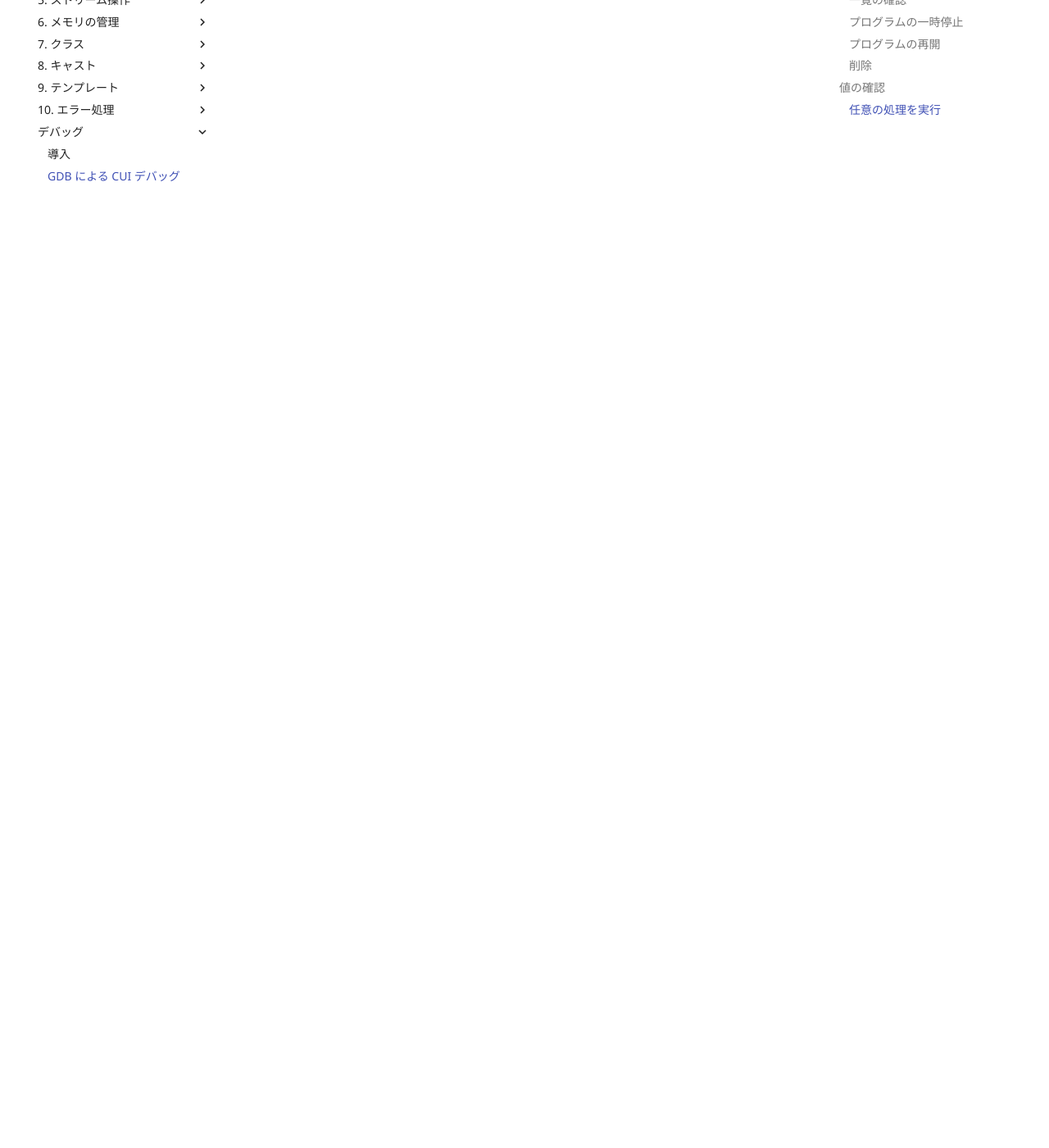
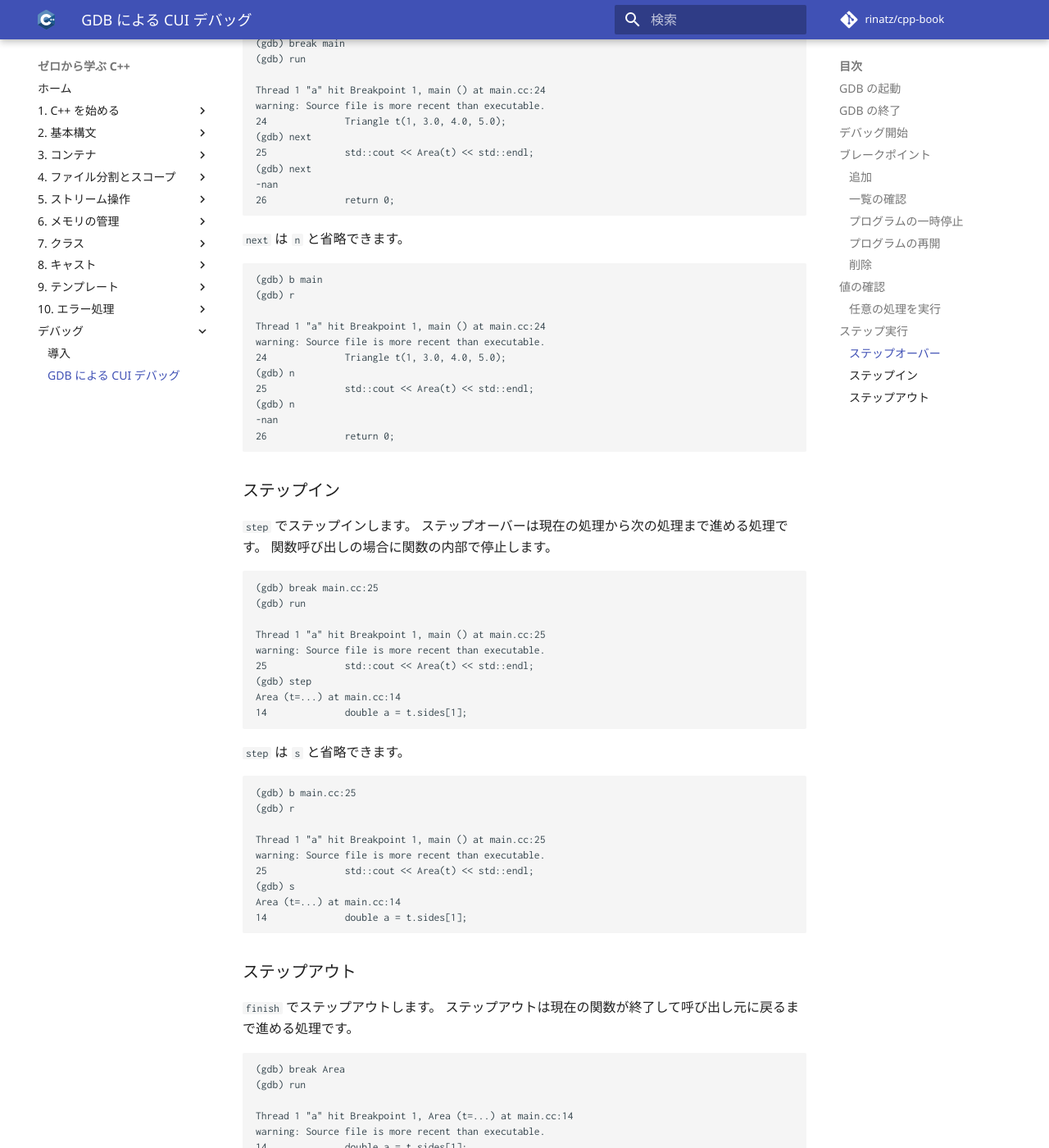
Before and after one commit to rinatz/cpp-book, an MkDocs documentation site: the page built from docs/debug-gdb.md, in a window 1280 px wide and 1400 px high, scrolled down 4530 px. Shown: the whole window at 82% size. Built offline with MkDocs 1.6.1 and Material for MkDocs 9.7.7, drawn with Linux system fonts in a browser that asks for light colours; comment, search, counter and statistics services are not loaded; some of the changed text lies outside the part shown.

Commit message:
Explain step over, step into and step out

````diff
--- a/docs/debug-gdb.md
+++ b/docs/debug-gdb.md
@@ -221,3 +221,113 @@ $7 = 0
 ```
 
 <!-- TODO: inline関数を呼び出せない理由 -->
+
+## ステップ実行
+
+### ステップオーバー
+
+`next` でステップオーバーします。
+ステップオーバーは現在の行から次の行に処理がある行まで進める処理です。
+
+```gdb
+(gdb) break main
+(gdb) run
+
+Thread 1 "a" hit Breakpoint 1, main () at main.cc:24
+warning: Source file is more recent than executable.
+24              Triangle t(1, 3.0, 4.0, 5.0);
+(gdb) next
+25              std::cout << Area(t) << std::endl;
+(gdb) next
+-nan
+26              return 0;
+```
+
+`next` は `n` と省略できます。
+
+```gdb
+(gdb) b main
+(gdb) r
+
+Thread 1 "a" hit Breakpoint 1, main () at main.cc:24
+warning: Source file is more recent than executable.
+24              Triangle t(1, 3.0, 4.0, 5.0);
+(gdb) n
+25              std::cout << Area(t) << std::endl;
+(gdb) n
+-nan
+26              return 0;
+```
+
+### ステップイン
+
+`step` でステップインします。
+ステップオーバーは現在の処理から次の処理まで進める処理です。
+関数呼び出しの場合に関数の内部で停止します。
+
+```gdb
+(gdb) break main.cc:25
+(gdb) run
+
+Thread 1 "a" hit Breakpoint 1, main () at main.cc:25
+warning: Source file is more recent than executable.
+25              std::cout << Area(t) << std::endl;
+(gdb) step
+Area (t=...) at main.cc:14
+14              double a = t.sides[1];
+```
+
+`step` は `s` と省略できます。
+
+```gdb
+(gdb) b main.cc:25
+(gdb) r
+
+Thread 1 "a" hit Breakpoint 1, main () at main.cc:25
+warning: Source file is more recent than executable.
+25              std::cout << Area(t) << std::endl;
+(gdb) s
+Area (t=...) at main.cc:14
+14              double a = t.sides[1];
+```
+
+### ステップアウト
+
+`finish` でステップアウトします。
+ステップアウトは現在の関数が終了して呼び出し元に戻るまで進める処理です。
+
+```gdb
+(gdb) break Area
+(gdb) run
+
+Thread 1 "a" hit Breakpoint 1, Area (t=...) at main.cc:14
+warning: Source file is more recent than executable.
+14              double a = t.sides[1];
+(gdb) finish
+Run till exit from #0  Area (t=...) at main.cc:14
+0x0000000100401192 in main () at main.cc:25
+25              std::cout << Area(t) << std::endl;
+Value returned is $1 = -nan(0x8000000000000)
+```
+
+`finish` は `fin` と省略できます。
+
+```gdb
+(gdb) b Area
+(gdb) r
+Starting program: /d/msys2/a.exe
+[New Thread 1904.0x30cc]
+[New Thread 1904.0x2efc]
+[New Thread 1904.0x12a8]
+[New Thread 1904.0xb8c]
+[New Thread 1904.0x2100]
+
+Thread 1 "a" hit Breakpoint 1, Area (t=...) at main.cc:14
+warning: Source file is more recent than executable.
+14              double a = t.sides[1];
+(gdb) fin
+Run till exit from #0  Area (t=...) at main.cc:14
+0x0000000100401192 in main () at main.cc:25
+25              std::cout << Area(t) << std::endl;
+Value returned is $1 = -nan(0x8000000000000)
+```
````
